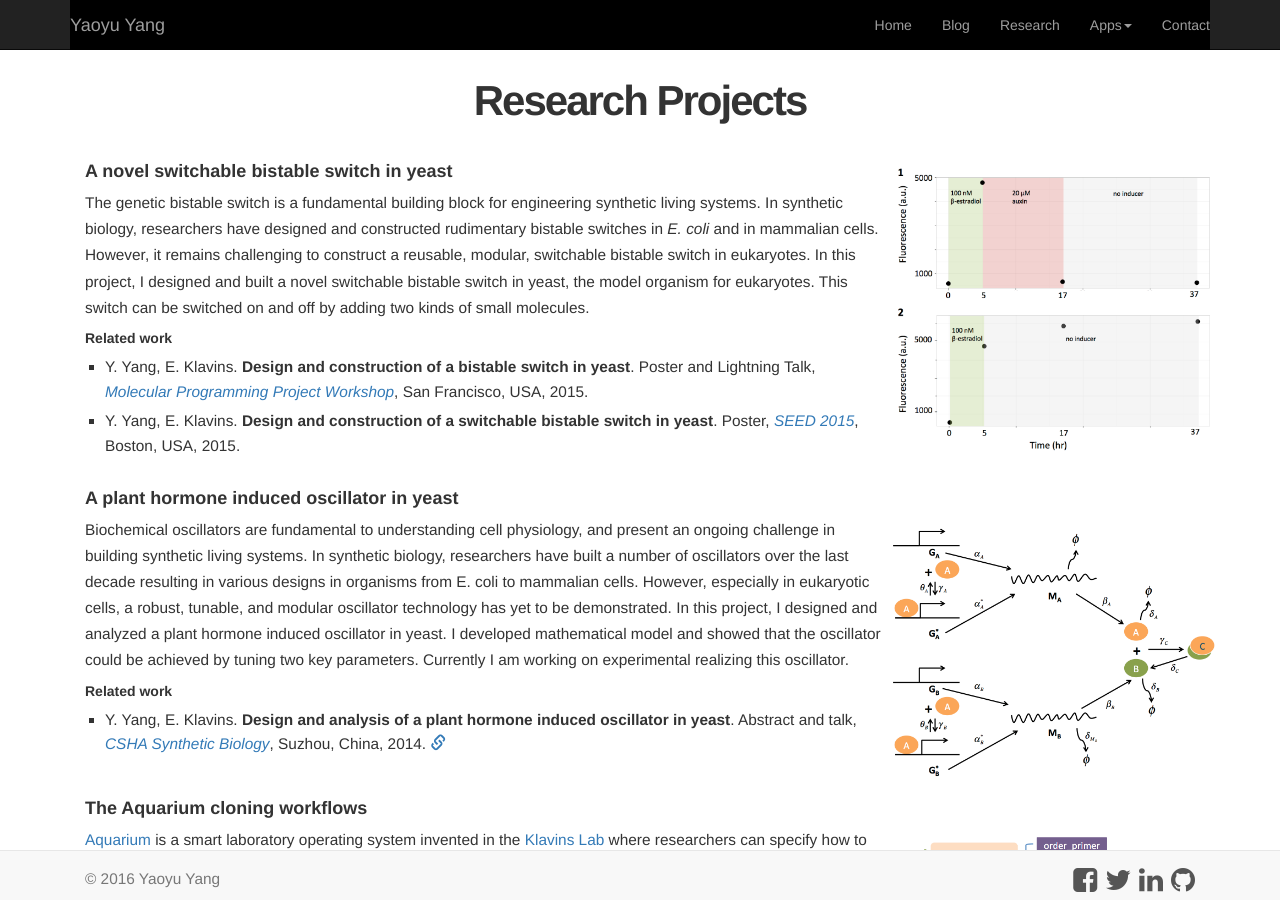
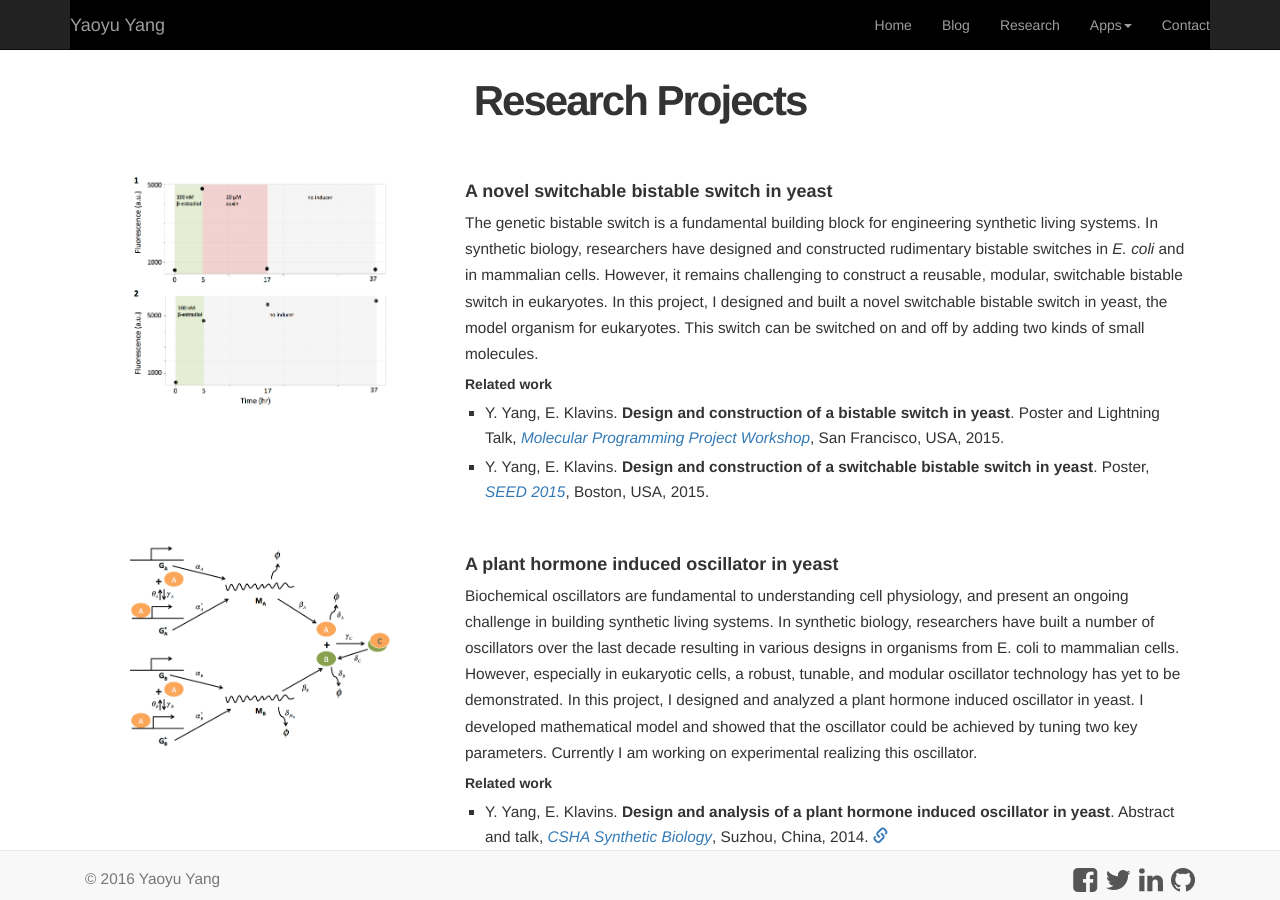
Before and after one commit to yaoyuyang/yaoyuyang.github.io, a Jekyll site: the page built from research/index.html, in a window 1280 px wide and 900 px high. Built offline with Jekyll 4.4.1, drawn with Linux system fonts in a browser that asks for light colours; nearby versions of some CDN libraries.

Commit message:
update research page to be responsive

```diff
--- a/research/index.html
+++ b/research/index.html
@@ -4,8 +4,12 @@ title: Yaoyu Yang | Research
 ---
 <div class="container">
 <h1>Research Projects</h1>
-<div class="container" id="bistable_switch">
-<img alt="bistable_data" class="project-figure-right" src="/images/bistable_data.png" />
+<div class="col-md-4" style='margin-top:20px'>
+  <div class="imgAbt">
+    <img style = 'margin: auto' width="260" height="260" class="img-responsive img-rounded" src="/images/bistable_data.png" />
+  </div>
+</div>
+<div class="col-md-8" style='margin-top:20px'>
   <h4>A novel switchable bistable switch in yeast</h4>
   <p>The genetic bistable switch is a fundamental building block for engineering synthetic living systems. In synthetic biology, researchers have designed and constructed rudimentary bistable switches in <i>E. coli</i> and in mammalian cells. However, it remains challenging to construct a reusable, modular, switchable bistable switch in eukaryotes. In this project, I designed and built a novel switchable bistable switch in yeast, the model organism for eukaryotes. This switch can be switched on and off by adding two kinds of small molecules.</p>
   <h5>Related work</h5>
@@ -16,10 +20,14 @@ title: Yaoyu Yang | Research
     </li>
   </ul>
 </div>
-
-<div class="container" id="oscillator">
+<div class="col-md-4" style='margin-top:20px'>
+  <div class="imgAbt">
+    <img style = 'margin: auto' width="260" height="260" class="img-responsive img-rounded" src="/images/oscillator_network.png" />
+  </div>
+</div>
+<div class="col-md-8" style='margin-top:20px'>
   <h4>A plant hormone induced oscillator in yeast</h4>
-<p><img alt="oscillator_network" class="project-figure-right" src="/images/oscillator_network.png" />Biochemical oscillators are fundamental to understanding cell physiology, and present an ongoing challenge in building synthetic living systems. In synthetic biology, researchers have built a number of oscillators over the last decade resulting in various designs in organisms from E. coli to mammalian cells. However, especially in eukaryotic cells, a robust, tunable, and modular oscillator technology has yet to be demonstrated. In this project, I designed and analyzed a plant hormone induced oscillator in yeast. I developed mathematical model and showed that the oscillator could be achieved by tuning two key parameters. Currently I am working on experimental realizing this oscillator.</p>
+  <p>Biochemical oscillators are fundamental to understanding cell physiology, and present an ongoing challenge in building synthetic living systems. In synthetic biology, researchers have built a number of oscillators over the last decade resulting in various designs in organisms from E. coli to mammalian cells. However, especially in eukaryotic cells, a robust, tunable, and modular oscillator technology has yet to be demonstrated. In this project, I designed and analyzed a plant hormone induced oscillator in yeast. I developed mathematical model and showed that the oscillator could be achieved by tuning two key parameters. Currently I am working on experimental realizing this oscillator.</p>
   <h5>Related work</h5>
   <ul class='pubs'>
   <li> Y. Yang, E. Klavins. <b>Design and analysis of a plant hormone induced oscillator in yeast</b>. Abstract and talk, <a href='http://www.csh-asia.org/2014meetings/Synthesi.html' target="_blank"><i>CSHA Synthetic Biology</i></a>, Suzhou, China, 2014. <a href='http://www.csh-asia.org/photos/14synthesi/index.htm' target="_blank"><span class="glyphicon glyphicon-link"></span></a>
@@ -27,9 +35,14 @@ title: Yaoyu Yang | Research
   </ul>
 </div>
 
-<div class="container" id="aquarium">
+<div class="col-md-4" style='margin-top:20px'>
+  <div class="imgAbt">
+    <img style = 'margin: auto' width="260" height="260" class="img-responsive img-rounded" src="/images/aquarium_ecoli.png" />
+  </div>
+</div>
+
+<div class="col-md-8" style='margin-top:20px'>
   <h4>The Aquarium cloning workflows</h4>
-<img alt="aquarium_ecoli" class="project-figure-right" src="/images/aquarium_ecoli.png" />
   <p><a href="http://klavinslab.org/aquarium.html" target="_blank">Aquarium</a> is a smart laboratory operating system invented in the <a href="http://klavinslab.org" target="_blank">Klavins Lab</a> where researchers can specify how to manipulate items that stored in the inventory using protocols and workflows written in computer codes. Adapted from the standard molecular cloning workflows, I wrote a majority of the codes in Ruby implementing two core molecular cloning workflows: plasmid construction and yeast cloning. These workflows take and batch users' inputs to the workflow and semi-automatically schedule the entire cloning process from ordering primers to Sanger sequencing verifications, resulting a nearly effortless cloning process in Aquarium.<p>
   <h5>Related news</h5>
   <ul class='pubs'>
@@ -38,9 +51,14 @@ title: Yaoyu Yang | Research
   </ul>
 </div>
 
-<div class="container" id="frequency">
+<div class="col-md-4" style='margin-top:20px'>
+  <div class="imgAbt">
+    <img style = 'margin: auto' width="260" height="260" class="img-responsive img-rounded" src="/images/frequency.png" />
+  </div>
+</div>
+
+<div class="col-md-8" style='margin-top:20px'>
   <h4>Frequency response for a synthetic auxin signaling pathway in yeast</h4>
-<p><img alt="frequency" class="project-figure-right" src="/images/frequency.gif" /></p>
   <p>I developed an experimental process in the <a href="http://klavinslab.org" target="_blank">Klavins Lab</a> to interrogate frequency response for a synthetic auxin signaling pathway in yeast. The approach was using a microfluidic device called <a href="http://www.emdmillipore.com/US/en/life-science-research/cell-culture-systems/cellASIC-live-cell-analysis/microfluidic-plates/68eb.qB.wfkAAAFBWmVb3.sJ,nav" target="_blank">CellASIC</a> to grow the yeast cell, where one can control the system precisely with different frequencies of auxin inputs and observe using fluorescence microscopy over time. I wrote Matlab based software to do image processing on the time course fluorescence images, which resulted in quantified time-course fluorescence data on the cells. Using the data, I generated a <a href="http://en.wikipedia.org/wiki/Bode_plot" target="_blank">Bode plot</a> describing the frequency response of signaling pathway. The result showed that this pathway works as a low-pass filter.</p>
   <h5>Related work</h5>
   <ul class='pubs'>
```
Also changed, not shown: 1 other file. Lines whose indentation alone changed are shown as unchanged.
